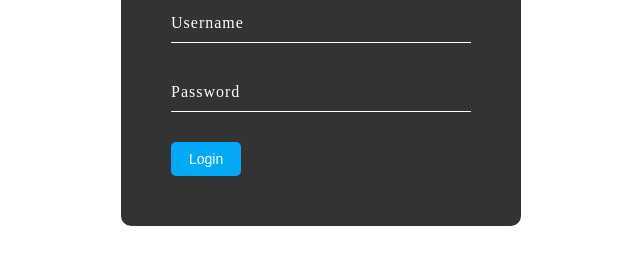
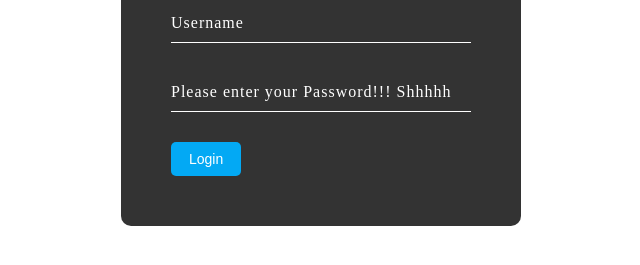
Before and after one commit to pratik-coder1/Login-Page, a plain HTML site: page index.html in a window 1280 px wide. Shown: the part 341-606 px from the top of the page, without its empty margins (319-959 px from the left). Drawn offline with Linux system fonts and the light colour scheme.

Commit message:
Update index.html

```diff
--- a/index.html
+++ b/index.html
@@ -29,7 +29,7 @@
               autocomplete="off"
               required
             />
-            <label for="Password">Password</label>
+            <label for="Password">Please enter your Password!!! Shhhhh</label>
           </div>
           <input type="submit" value="Login" />
         </form>
```
